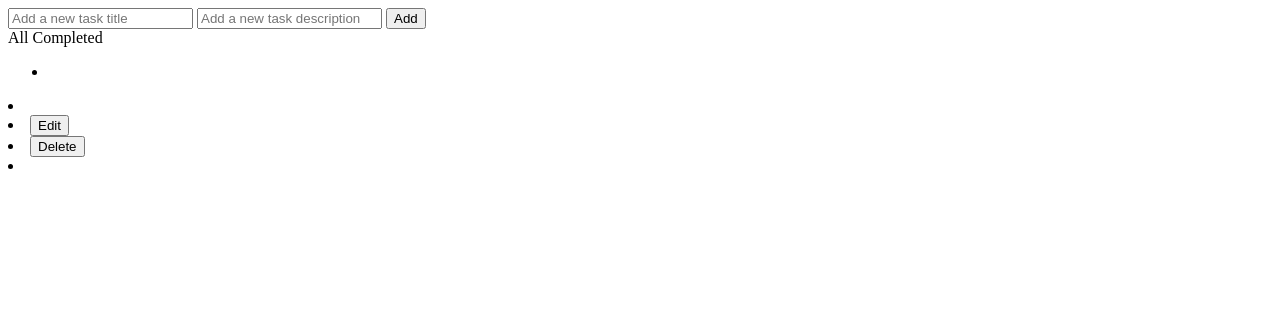
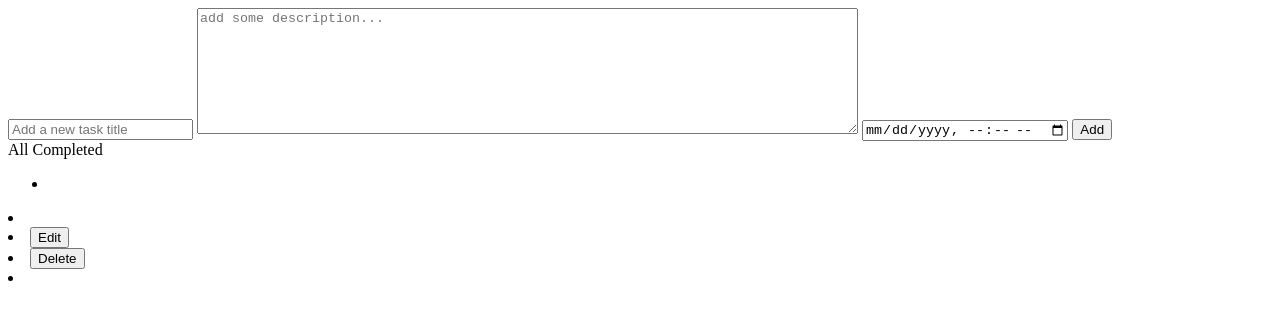
Before and after one commit to GSG-G13/Farah-Khaled, a plain HTML site: page index.html in a window 1280 px wide. Drawn offline with Linux system fonts and the light colour scheme.

Commit message:
modifying index.html Related #2

```diff
--- a/index.html
+++ b/index.html
@@ -9,9 +9,12 @@
   <body>
     <div class="wrapper">
       <div class="task-input">
+        <form >
         <input type="text" placeholder="Add a new task title">
-        <input type="text" placeholder="Add a new task description">
+        <textarea  cols="80" rows="8" placeholder="add some description..."></textarea>
+        <input type="datetime-local">
         <button type="button">Add</button>
+    </form>
       </div>
       <div class="controls">
         <div class="filters">
```
